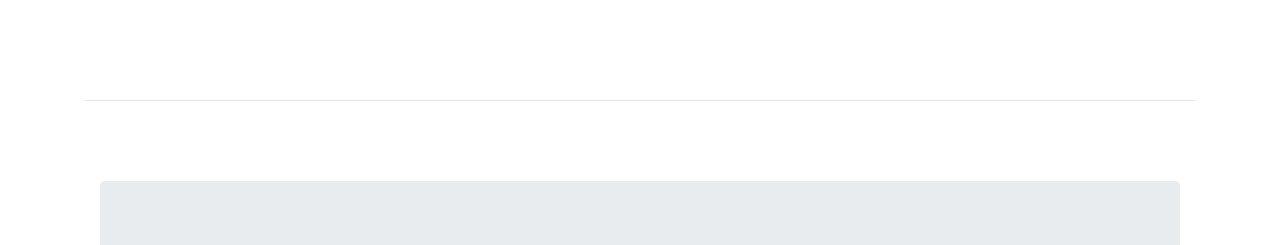
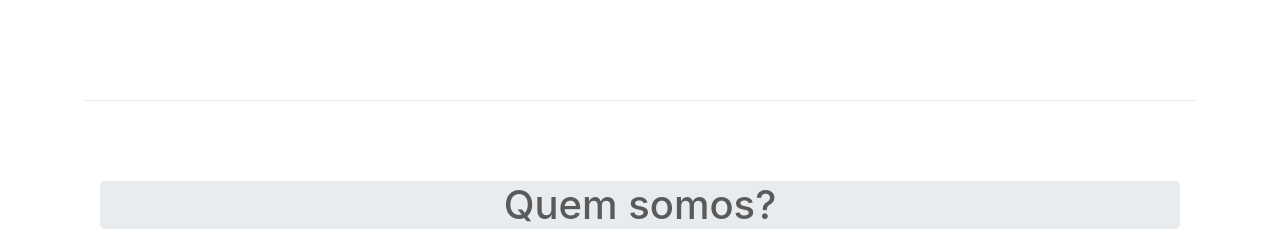
Before and after one commit to EstudioRageGames/Street-Rua-SITE, a PHP site: page /Street-Rua-SITE.html in a window 1280 px wide. Shown: the part 2091-2336 px from the top of the page. Run offline with PHP 8.4, Linux system fonts and the light colour scheme; some libraries are stand-ins or nearby versions.

Commit message:
Alteração css

```diff
--- a/site/RageGames.css
+++ b/site/RageGames.css
@@ -106,3 +106,7 @@ div.Texto {
 .mb-1, .list-inline {
     text-align: center;
 }
+
+.jumbotron {
+  padding: 0;
+}
```
